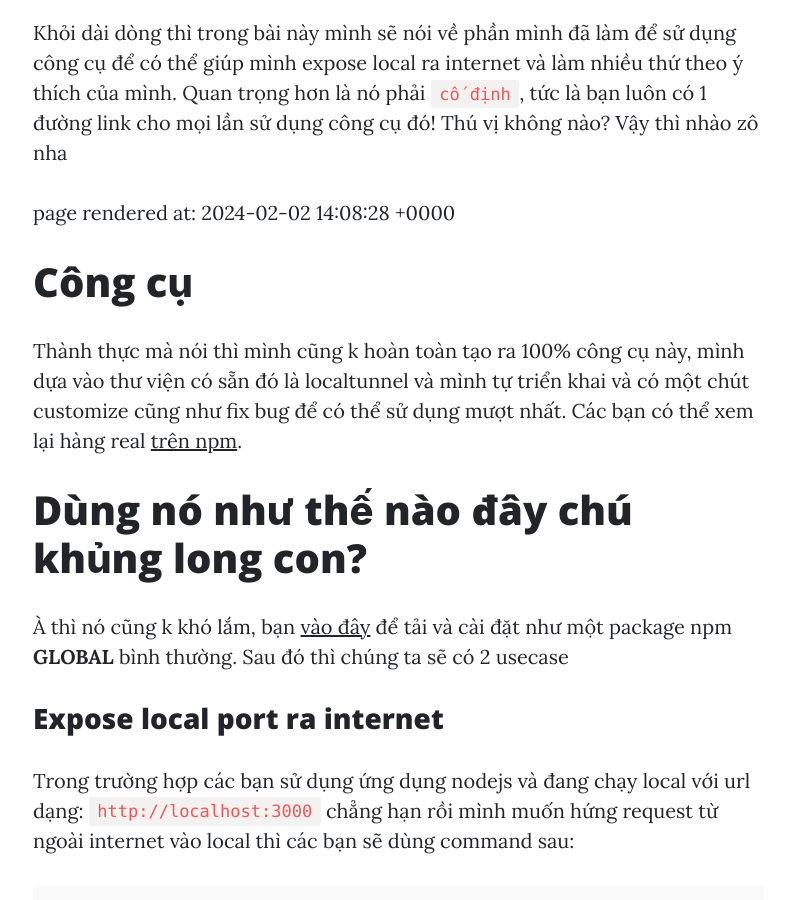
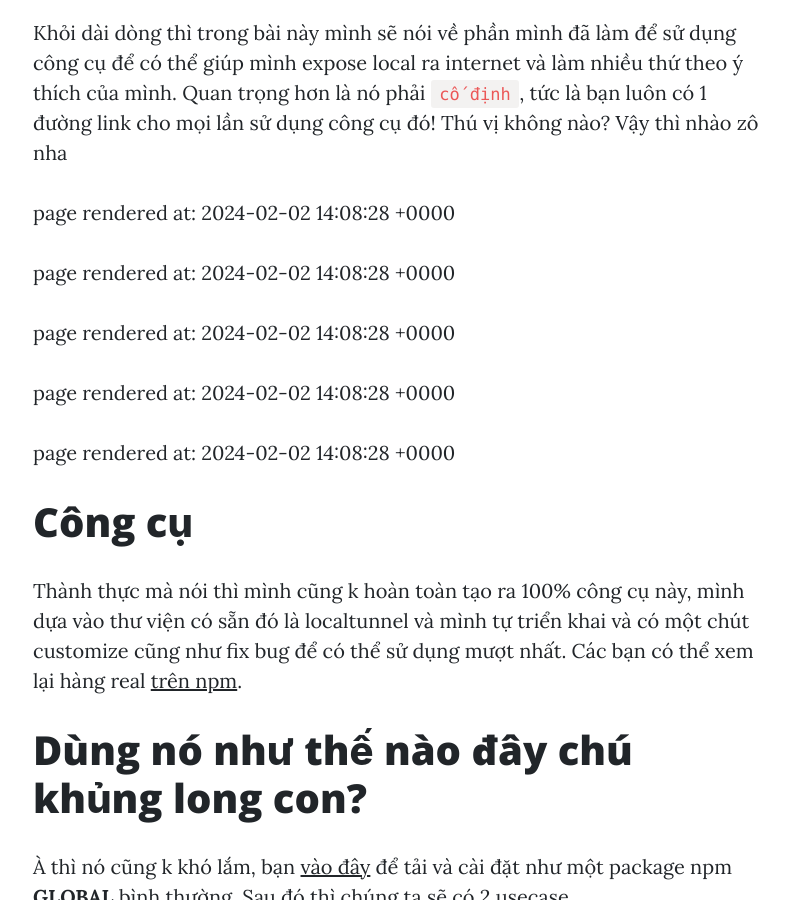
Before and after one commit to giapdong/giapdong.github.io, a Jekyll site: the page built from _posts/2024-01-30-localtunnel.md, in a window 1280 px wide and 900 px high, scrolled down 762 px. Shown: the whole window, without its empty margins (242-1031 px from the left). Built offline with Jekyll 4.4.1, drawn with Linux system fonts in a browser that asks for light colours.

Commit message:
Demo list of component render

```diff
--- a/_posts/2024-01-30-localtunnel.md
+++ b/_posts/2024-01-30-localtunnel.md
@@ -11,6 +11,10 @@ Khỏi dài dòng thì trong bài này mình sẽ nói về phần mình đã l
 Quan trọng hơn là nó phải `cố định`, tức là bạn luôn có 1 đường link cho mọi lần sử dụng công cụ đó! Thú vị không nào? Vậy thì nhào zô nha
 
 
+<p>{% render_datetime page rendered at: %}</p>
+<p>{% render_datetime page rendered at: %}</p>
+<p>{% render_datetime page rendered at: %}</p>
+<p>{% render_datetime page rendered at: %}</p>
 <p>{% render_datetime page rendered at: %}</p>
 
 # Công cụ
```
Also changed, not shown: README.md.
